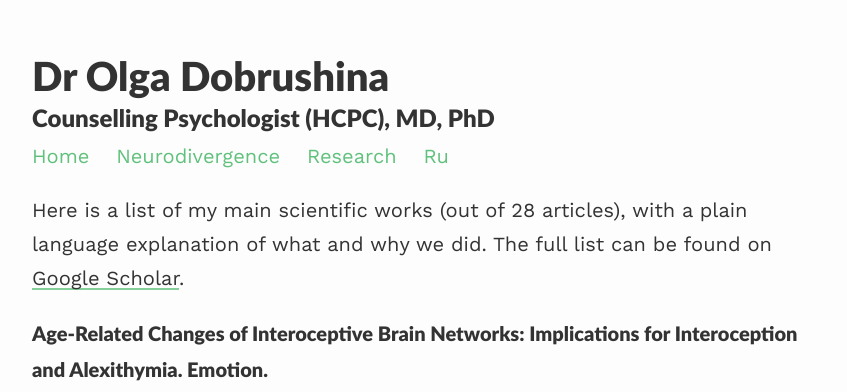
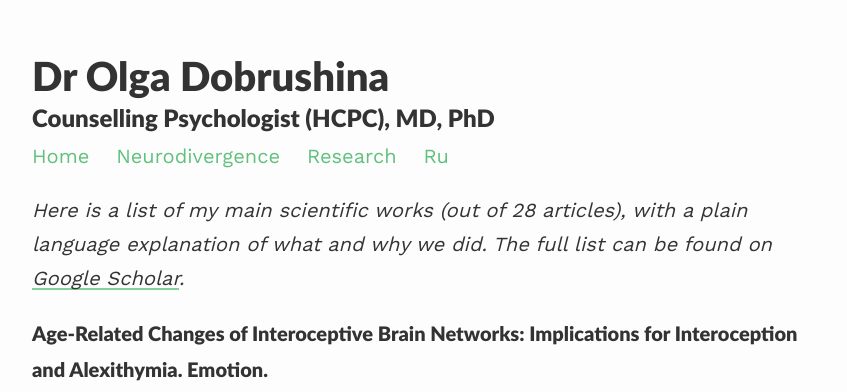
Before and after one commit to dobrushina/dobrushina.github.io, a Jekyll site: the page built from Research.md, in a window 1280 px wide. Shown: the top 392 px of the page, without its empty margins (208-1055 px from the left). Built offline with Jekyll 4.4.1, drawn with Linux system fonts in a browser that asks for light colours; nearby versions of some CDN libraries.

```diff
--- a/Research.md
+++ b/Research.md
@@ -4,7 +4,7 @@ permalink: /Research
 published: true
 ---
 
-Here is a list of my main scientific works (out of 28 articles), with a plain language explanation of what and why we did. The full list can be found on [Google Scholar](https://scholar.google.com/citations?user=qFhYjmMAAAAJ&hl=en).
+*Here is a list of my main scientific works (out of 28 articles), with a plain language explanation of what and why we did. The full list can be found on [Google Scholar](https://scholar.google.com/citations?user=qFhYjmMAAAAJ&hl=en).*
 
 
 #### Age-Related Changes of Interoceptive Brain Networks: Implications for Interoception and Alexithymia. Emotion.
```
